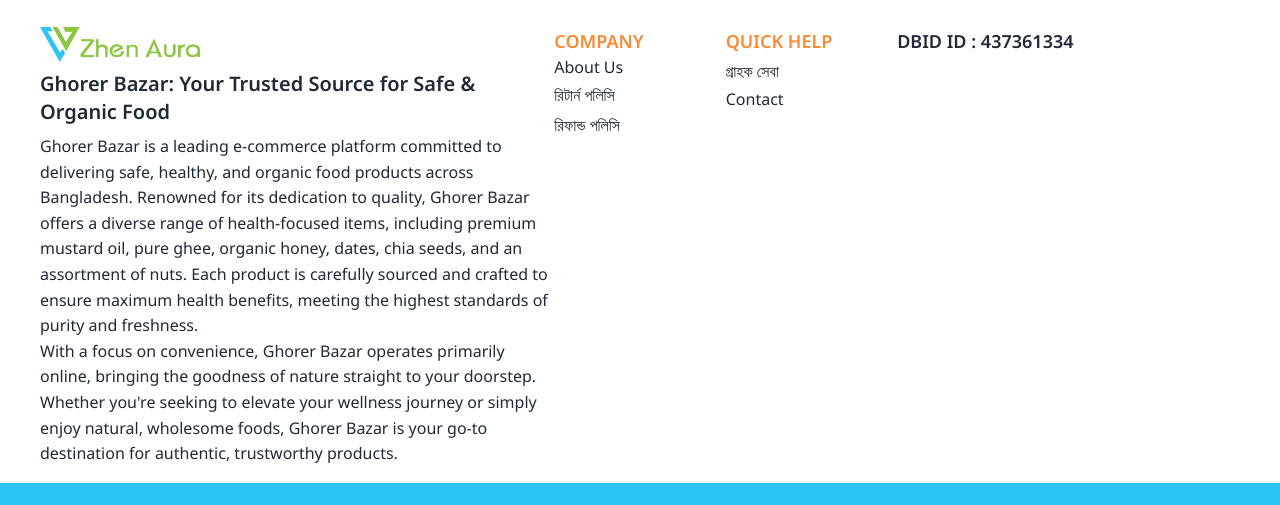
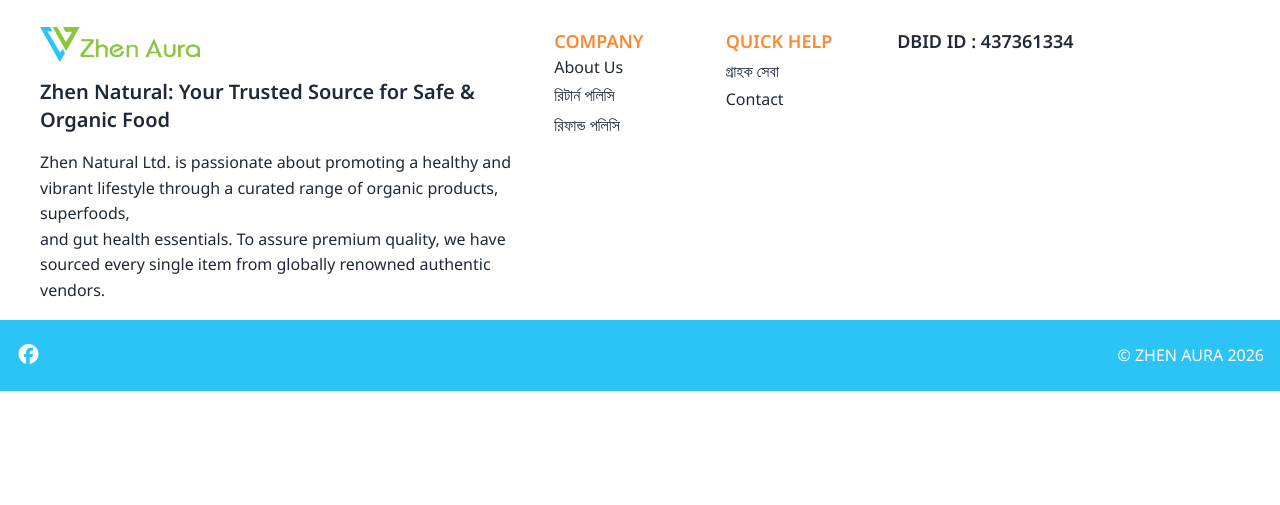
Before and after one commit to halaluddin2000/ghorer-bazar-client, a React (Vite) app: page / in a window 1280 px wide. Shown: the part 851-1356 px from the top of the page. After the commit the page ends 1242 px from the top, so only its background shows below. Built offline with nearby package versions, Linux system fonts and the light colour scheme; no server answers.

Commit message:
footer content change

```diff
--- a/src/Components/Common/Footer.jsx
+++ b/src/Components/Common/Footer.jsx
@@ -9,24 +9,15 @@ function Footer() {
       <div className="container grid grid-cols-7 mb-4 bg-white pt-20 justify-center items-start">
         <div className="col-span-3 pb-4">
           <img className="w-40" src={logo} alt="" />
-          <h3 className="text-xl my-2">
-            Ghorer Bazar: Your Trusted Source for Safe & Organic Food
+          <h3 className="text-xl my-4">
+            Zhen Natural: Your Trusted Source for Safe & Organic Food
           </h3>
           <p className="text-start">
-            Ghorer Bazar is a leading e-commerce platform committed to
-            delivering safe, healthy, and organic food products across
-            Bangladesh. Renowned for its dedication to quality, Ghorer Bazar
-            offers a diverse range of health-focused items, including premium
-            mustard oil, pure ghee, organic honey, dates, chia seeds, and an
-            assortment of nuts. Each product is carefully sourced and crafted to
-            ensure maximum health benefits, meeting the highest standards of
-            purity and freshness.
-            <br />
-            With a focus on convenience, Ghorer Bazar operates primarily online,
-            bringing the goodness of nature straight to your doorstep. Whether
-            you're seeking to elevate your wellness journey or simply enjoy
-            natural, wholesome foods, Ghorer Bazar is your go-to destination for
-            authentic, trustworthy products.
+            Zhen Natural Ltd. is passionate about promoting a healthy and
+            vibrant lifestyle through a curated range of organic products,
+            superfoods,
+            <br /> and gut health essentials. To assure premium quality, we have
+            sourced every single item from globally renowned authentic vendors.
           </p>
         </div>
         <div>
--- a/src/Components/Common/Navbar.jsx
+++ b/src/Components/Common/Navbar.jsx
@@ -68,7 +68,7 @@ const Navbar = () => {
                   className="w-full bg-white border px-3 py-2 outline-none"
                 />
 
-                {/* 🔽 Live Results */}
+                {/*  Live Results */}
                 {results.length > 0 && (
                   <div className="mt-2 max-h-60 overflow-y-auto">
                     {results.map((item) => (
@@ -136,14 +136,14 @@ const Navbar = () => {
       </div>
       {/* navbar end */}
       <nav className="navbar">
-        <div className="flex gap-10 py-3 mx-auto justify-center items-center">
+        <div className="flex gap-14 py-3 mx-auto justify-center items-center">
           <Link to="/">Home</Link>
           <Link to="/products">Products</Link>
 
           <div className="relative group">
             <span className="cursor-pointer">Category ▾</span>
 
-            <div className="absolute hidden group-hover:block bg-white shadow-lg z-50">
+            <div className="absolute hidden  group-hover:block bg-white shadow-lg z-10 w-max">
               {categories.map((cat) => (
                 <Link
                   key={cat.id}
```
